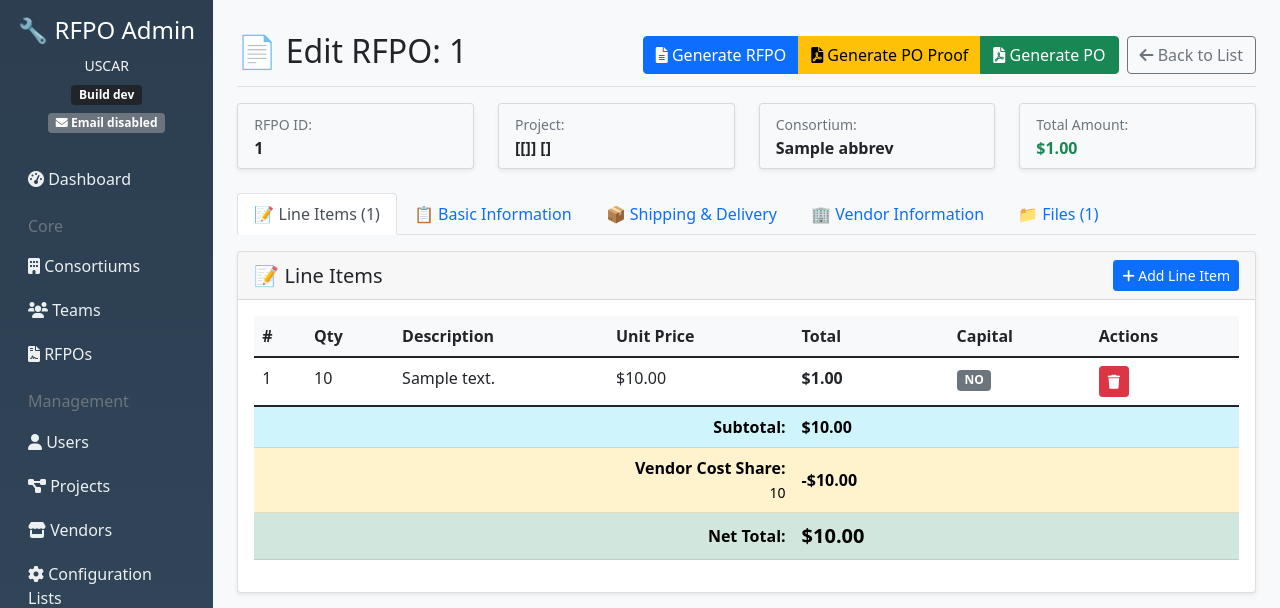
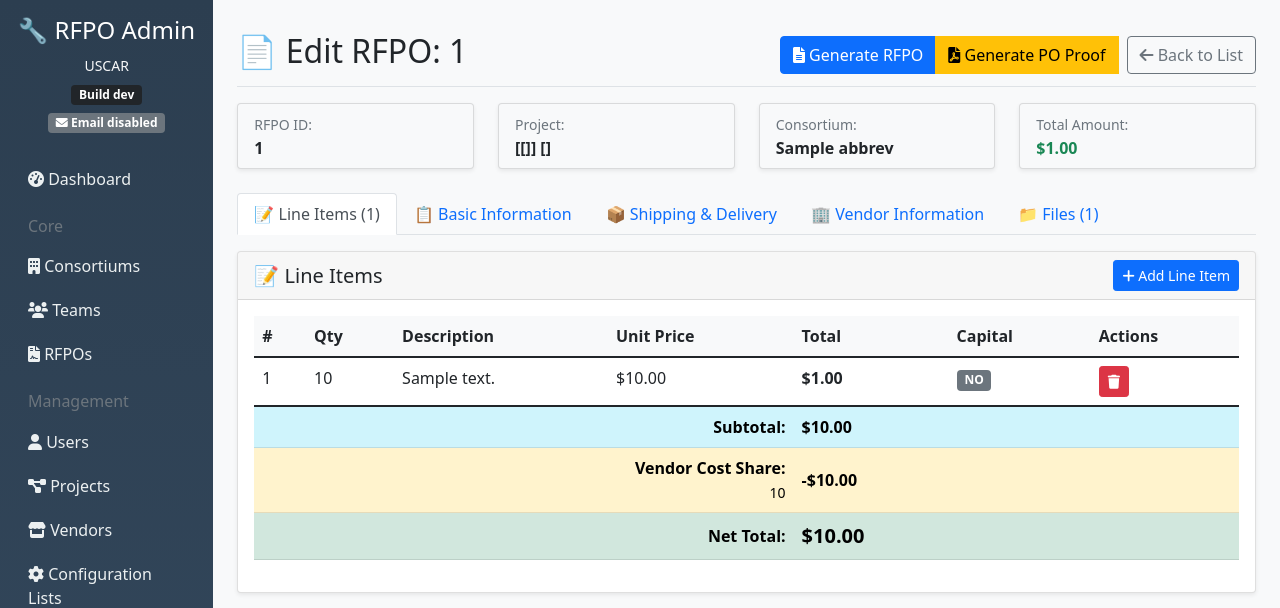
Before and after one commit to luckyjohnb/rfpo-application, a Flask app: template templates/admin/rfpo_edit.html in a window 1280 px wide. Shown: the top 608 px of the page. Run offline with Flask 3, Linux system fonts and the light colour scheme; the template is opened without the code that fills it: most values are stand-ins (such as "Sample title", 1, 10 or a date in 2020); some libraries are stand-ins or nearby versions.

Commit message:
🙈 Hide: Conceal Generate PO button until approval criteria are met
- Added d-none Bootstrap class to hide Generate PO button
- Added id="generatePoBtn" for easy access when showing later
- Button remains functional, just hidden from view
- Can be revealed with: document.getElementById('generatePoBtn').classList.remove('d-none')
- Will be shown after all approvers have approved the RFPO (to be implemented)

```diff
--- a/templates/admin/rfpo_edit.html
+++ b/templates/admin/rfpo_edit.html
@@ -18,8 +18,9 @@
                 <i class="fas fa-file-pdf"></i> Generate PO Proof
             </a>
             <a href="{{ url_for('rfpo_generate_po', rfpo_id=rfpo.id) }}"
-               class="btn btn-success" target="_blank"
-               title="Generate Purchase Order PDF">
+               class="btn btn-success d-none" target="_blank"
+               title="Generate Purchase Order PDF"
+               id="generatePoBtn">
                 <i class="fas fa-file-pdf"></i> Generate PO
             </a>
         </div>
```
